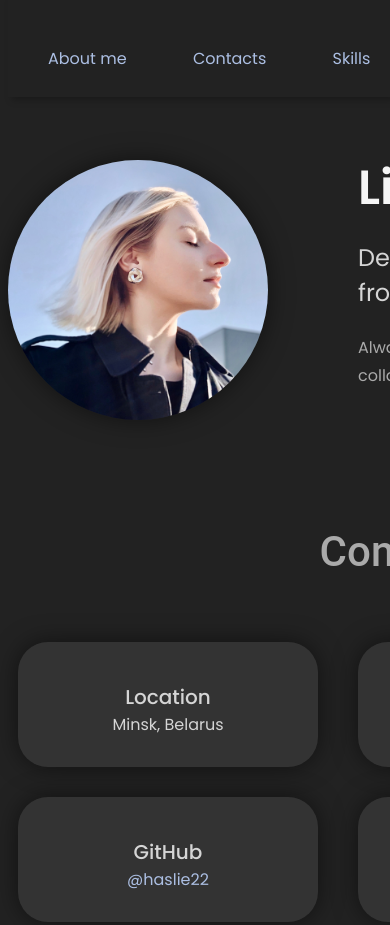
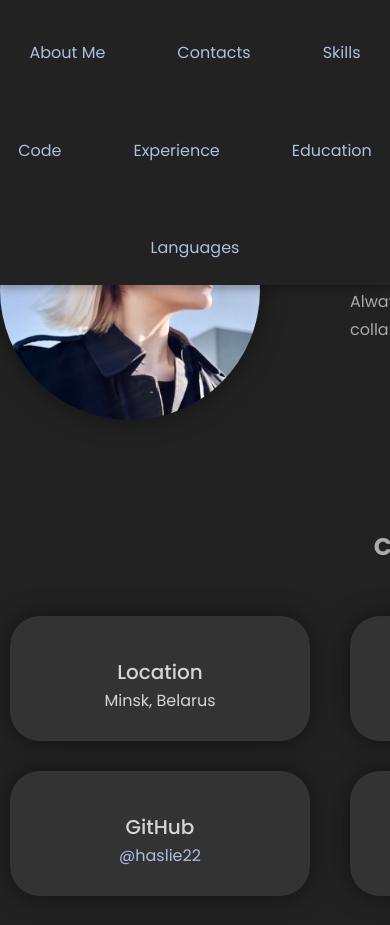
Before and after one commit to haslie22/rsschool-cv, a website: page index.html in a window 390 px wide. Shown: the top 925 px of the page. Drawn offline with Linux system fonts and the light colour scheme.

Commit message:
feat: apply BEM to header, update code to support responsive styles

```diff
--- a/index.html
+++ b/index.html
@@ -14,7 +14,7 @@
     <link rel="stylesheet" href="style.css" />
   </head>
   <body>
-    <header class="header">
+    <!-- <header class="header">
       <div class="nav-container">
         <nav class="navigation">
           <ul class="nav-list">
@@ -42,7 +42,36 @@
           </ul>
         </nav>
       </div>
+    </header> -->
+
+    <header class="header">
+      <nav class="header__nav">
+        <ul class="header__list">
+          <li class="header__item">
+            <a class="header__link" href="#about">About Me</a>
+          </li>
+          <li class="header__item">
+            <a class="header__link" href="#contacts">Contacts</a>
+          </li>
+          <li class="header__item">
+            <a class="header__link" href="#skills">Skills</a>
+          </li>
+          <li class="header__item">
+            <a class="header__link" href="#code">Code</a>
+          </li>
+          <li class="header__item">
+            <a class="header__link" href="#experience">Experience</a>
+          </li>
+          <li class="header__item">
+            <a class="header__link" href="#education">Education</a>
+          </li>
+          <li class="header__item">
+            <a class="header__link" href="#languages">Languages</a>
+          </li>
+        </ul>
+      </nav>
     </header>
+
     <div class="presentation-container">
       <div class="foto-container">
         <img src="assets/photos/avatar.png" alt="Lizaveta Dondysh foto" />
--- a/style.css
+++ b/style.css
@@ -1,10 +1,15 @@
-* {
+@import url('styles/reset.css');
+@import url('styles/global.css');
+
+@import url('styles/sections/header.css');
+
+/* * {
   font-family: 'Poppins', 'Helvetica', sans-serif;
   font-size: 16px;
   color: #d5d5d5;
-}
+} */
 
-body {
+/* body {
   background-color: #222;
 }
 
@@ -29,7 +34,7 @@ h3 {
   font-weight: 400;
   font-size: 24px;
   color: #d5d5d5;
-}
+} */
 
 h3 + p {
   line-height: 1.75em;
@@ -50,14 +55,14 @@ b {
   font-weight: 600;
 }
 
-a {
+/* a {
   text-decoration: none;
   color: #acbfe3;
 }
 
 a:visited {
   color: #556788;
-}
+} */
 
 a b,
 li b {
@@ -77,7 +82,7 @@ ul > li {
   color: #acbfe3;
 }
 
-.header {
+/* .header {
   width: 100%;
   margin-top: -170px;
   padding-top: 40px;
@@ -107,7 +112,7 @@ ul > li {
 .nav-item:hover,
 a:hover {
   text-shadow: 0 0 10px rgb(141, 141, 141);
-}
+} */
 
 .presentation-container {
   display: flex;
--- /dev/null
+++ b/styles/global.css
@@ -0,0 +1,36 @@
+body {
+  font-family: 'Poppins', sans-serif;
+  line-height: 1.6;
+  color: #d5d5d5;
+  background: #222;
+}
+
+a {
+  color: #acbfe3;
+  text-decoration: none;
+
+  &:hover {
+    text-shadow: 0 0 10px #8d8d8d;
+  }
+}
+
+ul {
+  list-style-type: none;
+}
+
+h1 {
+  font-size: clamp(2rem, 5vw, 3rem);
+  color: #f5f5f5;
+}
+
+h2 {
+  font-size: clamp(1.5rem, 4vw, 2.5rem);
+  text-align: center;
+  margin: 3rem 0 2rem;
+  color: #aaa;
+}
+
+h3 {
+  font-size: 1.5rem;
+  font-weight: 400;
+}
--- /dev/null
+++ b/styles/reset.css
@@ -0,0 +1,5 @@
+* {
+  box-sizing: border-box;
+  margin: 0;
+  padding: 0;
+}
--- a/styles/sections/header.css
+++ b/styles/sections/header.css
@@ -0,0 +1,25 @@
+.header {
+  position: fixed;
+  top: 0;
+  width: 100%;
+  background: #222;
+  box-shadow: 0 4px 8px rgba(0, 0, 0, 0.25);
+  z-index: 10;
+}
+
+.header__nav {
+  max-width: 1200px;
+  margin: auto;
+  padding: 2.5rem 1rem 1.5rem;
+}
+
+.header__list {
+  display: flex;
+  justify-content: center;
+  flex-wrap: wrap;
+  gap: 4.5rem;
+}
+
+.header__link {
+  font-size: 1rem;
+}
```
